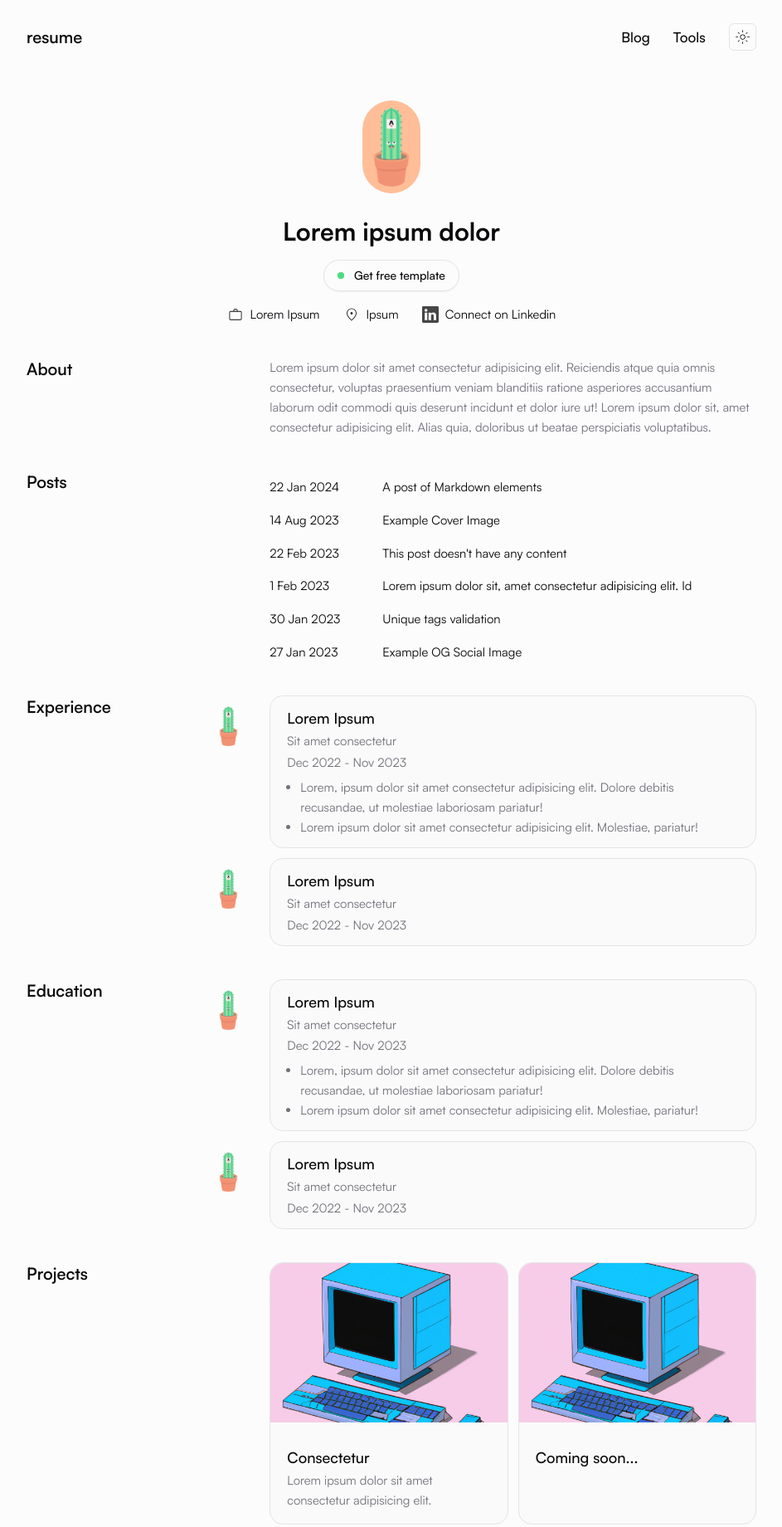
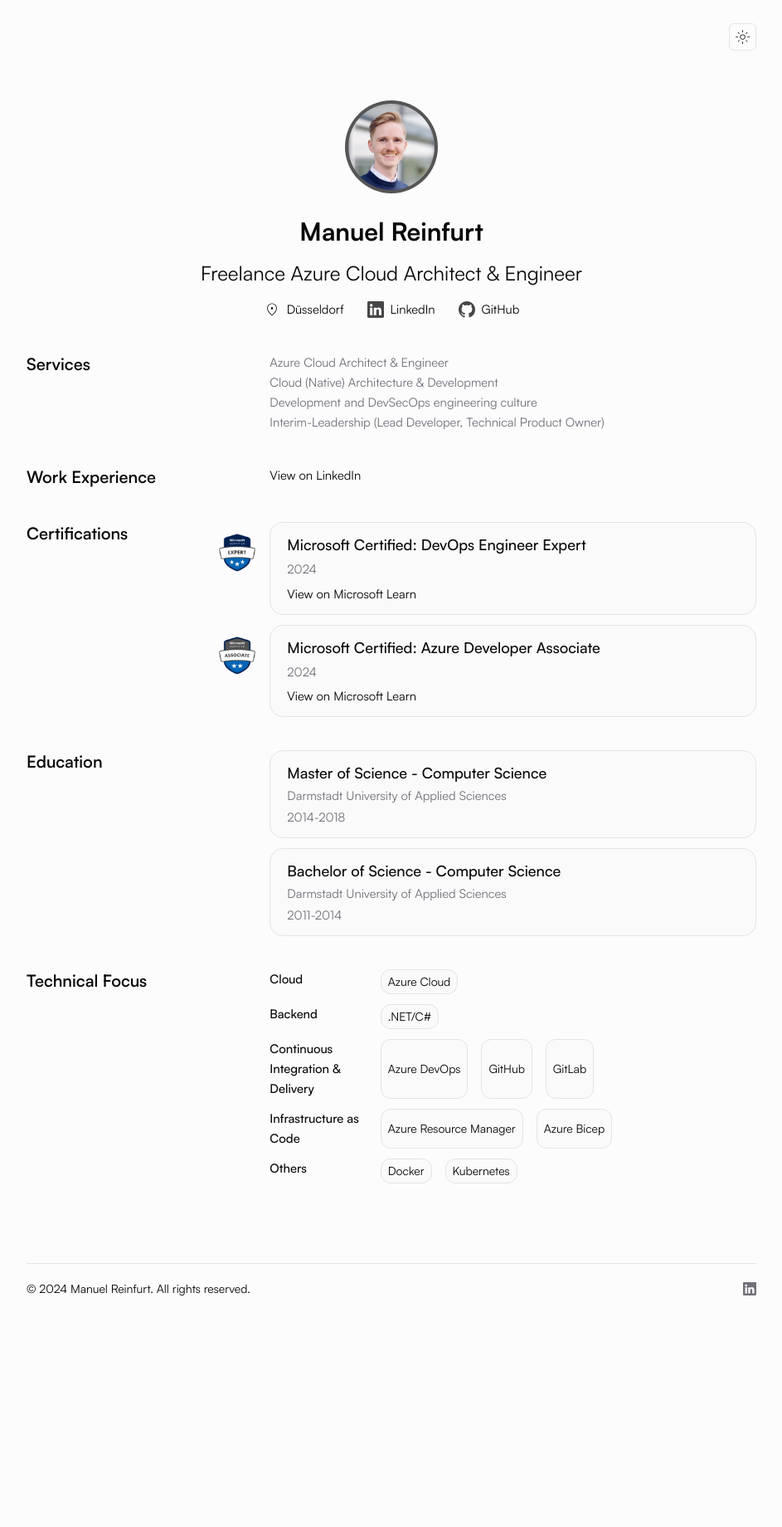
Before and after one commit to mreinfurt/mreinfurt.github.io, an Astro site: page / in a window 1280 px wide. Shown: the top 1840 px of the page at 83% size, without its empty margins (168-1111 px from the left). After the commit the page ends 1603 px from the top, so only its background shows below. Built offline with nearby package versions, Linux system fonts and the light colour scheme; Astro itself is replaced by a stand-in of ours; some packages are replaced by stand-ins of ours.

Commit message:
Update portfolio

```diff
--- a/src/components/layout/Footer.astro
+++ b/src/components/layout/Footer.astro
@@ -17,7 +17,7 @@
           class='inline-flex gap-x-2 text-gray-600 hover:text-gray-800 dark:focus:outline-none dark:focus:ring-1 dark:focus:ring-gray-600'
           href='/privacy'>Privacy</a
         > -->
-				<p class=''>© 2024 lorem. All rights reserved.</p>
+				<p class=''>© 2024 Manuel Reinfurt. All rights reserved.</p>
 			</div>
 
 			<div class='flex items-center justify-between'>
@@ -26,7 +26,7 @@
 					<!-- Linkedin -->
 					<a
 						class='inline-block text-muted-foreground transition-all hover:text-muted-foreground/75'
-						href='https://www.linkedin.com/in/example/'
+						href='https://www.linkedin.com/in/manuel-reinfurt-1868a1153/	'
 					>
 						<svg
 							class='h-4 w-4 flex-shrink-0'
--- a/src/components/layout/Header.astro
+++ b/src/components/layout/Header.astro
@@ -7,21 +7,9 @@
 		class='relative mx-auto flex w-full items-center justify-between sm:flex sm:items-center'
 		aria-label='global'
 	>
-		<a class='flex-none text-xl font-semibold' href='/' aria-label='Brand'>resume</a>
+		<a class='flex-none text-xl font-semibold' href='/' aria-label='Brand'></a>
 
 		<div class='flex flex-row items-center justify-center gap-x-5 sm:gap-x-7'>
-			<a
-				href='/blog'
-				class='flex-none text-[1.05rem] font-medium hover:text-foreground/75'
-				aria-label='Nav Menu Item'
-				>Blog
-			</a>
-			<a
-				href='/tools'
-				class='flex-none text-[1.05rem] font-medium hover:text-foreground/75'
-				aria-label='Nav Menu Item'
-				>Tools
-			</a>
 
 			<button
 				id='toggleDarkMode'
--- a/src/pages/index.astro
+++ b/src/pages/index.astro
@@ -5,17 +5,17 @@ import Card from '../components/Card.astro'
 import ProjectCard from '../components/ProjectCard.astro'
 import Label from '../components/Label.astro'
 import SkillLayout from '../components/SkillLayout.astro'
-import PostPreview from '@/components/blog/PostPreview.astro'
 
 import { Image } from 'astro:assets'
-import astro from '../assets/about-astro.png'
+import profileImage from '../assets/profile.jpeg'
 
 import { getAllPosts, sortMDByDate } from '@/utils'
 
-const languages = ['lorem', 'ipsum']
-const frontend = ['lorem', 'ipsum', 'lorem', 'ipsum', 'lorem', 'ipsum', 'lorem']
-const backend = ['lorem', 'ipsum', 'lorem', 'ipsum']
-const others = ['lorem', 'ipsum', 'lorem', 'ipsum', 'lorem']
+const cloud = ['Azure Cloud']
+const backend = ['.NET/C#']
+const cicd = ['Azure DevOps', 'GitHub', 'GitLab']
+const iac = ['Azure Resource Manager', 'Azure Bicep']
+const others = ['Docker', 'Kubernetes']
 
 const MAX_POSTS = 10
 const allPosts = await getAllPosts()
@@ -26,37 +26,17 @@ const allPostsByDate = sortMDByDate(allPosts).slice(0, MAX_POSTS)
 	<div class='flex w-full flex-col gap-y-10'>
 		<section class='flex flex-col items-center gap-y-7'>
 			<Image
-				src={astro}
+				src={profileImage}
 				alt='profile photo'
-				class='h-28 w-auto rounded-full bg-[#FFBE98] p-2'
+				class='h-28 w-auto rounded-full bg-[#555555] p-1'
 				loading='eager'
 			/>
 
 			<div class='flex flex-col items-center gap-y-4'>
-				<h1 class='text-3xl font-bold'>Lorem ipsum dolor</h1>
-				<a
-					href='https://github.com/srleom/astro-theme-resume.git'
-					class='flex flex-row items-center gap-x-3 rounded-3xl border border-input px-4 py-2 text-sm shadow-sm transition-all hover:shadow-md'
-				>
-					<span class='relative flex items-center justify-center'>
-						<span
-							class='absolute inline-flex h-2 w-2 animate-ping rounded-full border border-green-400 bg-green-400 opacity-75'
-						></span>
-						<span class='relative inline-flex h-2 w-2 rounded-full bg-green-400'></span>
-					</span>
-
-					<p class='font-medium'>Get free template</p>
-				</a>
+				<h1 class='text-3xl font-bold'>Manuel Reinfurt</h1>
+				<span class='text-2xl'>Freelance Azure Cloud Architect & Engineer</span>
 				<div class='flex flex-wrap justify-center gap-x-7 gap-y-3'>
-					<Label title='Lorem Ipsum'>
-						<svg xmlns='http://www.w3.org/2000/svg' viewBox='0 0 24 24' class='h-5 w-5' slot='icon'
-							><path
-								fill='currentColor'
-								d='M4.615 20q-.69 0-1.152-.462Q3 19.075 3 18.385v-9.77q0-.69.463-1.152Q3.925 7 4.615 7H9V5.615q0-.69.463-1.152Q9.925 4 10.615 4h2.77q.69 0 1.153.463q.462.462.462 1.152V7h4.385q.69 0 1.152.463q.463.462.463 1.152v9.77q0 .69-.462 1.152q-.463.463-1.153.463zm0-1h14.77q.23 0 .423-.192q.192-.193.192-.423v-9.77q0-.23-.192-.423Q19.615 8 19.385 8H4.615q-.23 0-.423.192Q4 8.385 4 8.615v9.77q0 .23.192.423q.193.192.423.192M10 7h4V5.615q0-.23-.192-.423Q13.615 5 13.385 5h-2.77q-.23 0-.423.192q-.192.193-.192.423zM4 19V8z'
-							></path></svg
-						>
-					</Label>
-					<Label title='Ipsum'>
+					<Label title='Düsseldorf'>
 						<svg xmlns='http://www.w3.org/2000/svg' viewBox='0 0 24 24' class='h-5 w-5' slot='icon'
 							><path
 								fill='currentColor'
@@ -65,9 +45,9 @@ const allPostsByDate = sortMDByDate(allPosts).slice(0, MAX_POSTS)
 						>
 					</Label>
 					<Label
-						title='Connect on Linkedin'
+						title='LinkedIn'
 						as='a'
-						href='https://www.linkedin.com/in/example/'
+						href='http://linkedin.com/in/manuel-reinfurt-1868a1153/'
 						target='_blank'
 					>
 						<svg
@@ -81,150 +61,80 @@ const allPostsByDate = sortMDByDate(allPosts).slice(0, MAX_POSTS)
 							></path></svg
 						>
 					</Label>
+					<Label
+						title='GitHub'
+						as='a'
+						href='http://github.com/mreinfurt'
+						target='_blank'
+					>
+						<svg
+							xmlns='http://www.w3.org/2000/svg'
+							viewBox='0 0 16 16'
+							slot='icon'
+							class='h-5 w-5 text-foreground/75'
+							><path
+								fill='currentColor'
+								d="M8 0C3.58 0 0 3.58 0 8c0 3.54 2.29 6.53 5.47 7.59.4.07.55-.17.55-.38 0-.19-.01-.82-.01-1.49-2.01.37-2.53-.49-2.69-.94-.09-.23-.48-.94-.82-1.13-.28-.15-.68-.52-.01-.53.63-.01 1.08.58 1.23.82.72 1.21 1.87.87 2.33.66.07-.52.28-.87.51-1.07-1.78-.2-3.64-.89-3.64-3.95 0-.87.31-1.59.82-2.15-.08-.2-.36-1.02.08-2.12 0 0 .67-.21 2.2.82.64-.18 1.32-.27 2-.27s1.36.09 2 .27c1.53-1.04 2.2-.82 2.2-.82.44 1.1.16 1.92.08 2.12.51.56.82 1.27.82 2.15 0 3.07-1.87 3.75-3.65 3.95.29.25.54.73.54 1.48 0 1.07-.01 1.93-.01 2.2 0 .21.15.46.55.38A8.01 8.01 0 0 0 16 8c0-4.42-3.58-8-8-8"							></path></svg
+						>
+					</Label>
 				</div>
 			</div>
 		</section>
 
-		<Section title='About'>
+		<Section title='Services'>
 			<p class='text-muted-foreground'>
-				Lorem ipsum dolor sit amet consectetur adipisicing elit. Reiciendis atque quia omnis
-				consectetur, voluptas praesentium veniam blanditiis ratione asperiores accusantium laborum
-				odit commodi quis deserunt incidunt et dolor iure ut! Lorem ipsum dolor sit, amet
-				consectetur adipisicing elit. Alias quia, doloribus ut beatae perspiciatis voluptatibus.
+				Azure Cloud Architect & Engineer<br>
+				Cloud (Native) Architecture & Development<br>
+				Development and DevSecOps engineering culture<br>
+				Interim-Leadership (Lead Developer, Technical Product Owner)<br>
 			</p>
 		</Section>
-		{
-			allPostsByDate.length > 0 && (
-				<Section title='Posts'>
-					<ul class='flex flex-col gap-y-2'>
-						{allPostsByDate.map((p) => (
-							<li class='flex flex-col gap-x-2 sm:flex-row'>
-								<PostPreview post={p} />
-							</li>
-						))}
-					</ul>
-				</Section>
-			)
-		}
 
-		<Section title='Experience'>
+		<Section title='Work Experience'>
+			<a href='https://www.linkedin.com/in/manuel-reinfurt-1868a1153/'>View on LinkedIn</a>
+		</Section>
+
+		<Section title='Certifications'>
 			<Card
-				heading='Lorem Ipsum'
-				subheading='Sit amet consectetur'
-				date='Dec 2022 - Nov 2023'
-				imagePath='/src/assets/about-astro.png'
-				altText='Lorem, ipsum dolor sit'
+				heading='Microsoft Certified: DevOps Engineer Expert'
+				imagePath='/src/assets/microsoft-certified-expert-badge.png'
+				altText='Microsoft Certified Expert Badge'
+				imageClass='h-12 w-auto md:-left-16'
+				date='2024'
+			>
+			<a href="https://learn.microsoft.com/api/credentials/share/en-us/ManuelReinfurt-0160/227FB3B230C3E89A?sharingId=F62B9C4623335750">View on Microsoft Learn</a>
+		</Card>
+			<Card
+				heading='Microsoft Certified: Azure Developer Associate'
+				imagePath='/src/assets/microsoft-certified-associate-badge.png'
+				date='2024'
+				altText='Microsoft Certified Associate Badge'
 				imageClass='h-12 w-auto md:-left-16'
 			>
-				<ul class='ml-4 list-disc text-muted-foreground'>
-					<li>
-						Lorem, ipsum dolor sit amet consectetur adipisicing elit. Dolore debitis recusandae, ut
-						molestiae laboriosam pariatur!
-
-						<li>Lorem ipsum dolor sit amet consectetur adipisicing elit. Molestiae, pariatur!</li>
-					</li>
-				</ul>
+			<a href="https://learn.microsoft.com/api/credentials/share/de-de/ManuelReinfurt-0160/274212D6298AD695?sharingId=F62B9C4623335750">View on Microsoft Learn</a>
 			</Card>
-			<Card
-				heading='Lorem Ipsum'
-				subheading='Sit amet consectetur'
-				date='Dec 2022 - Nov 2023'
-				imagePath='/src/assets/about-astro.png'
-				altText='Lorem, ipsum dolor sit'
-				imageClass='h-12 w-auto md:-left-16'
-			/>
 		</Section>
 
 		<Section title='Education'>
 			<Card
-				heading='Lorem Ipsum'
-				subheading='Sit amet consectetur'
-				date='Dec 2022 - Nov 2023'
-				imagePath='/src/assets/about-astro.png'
-				altText='Lorem, ipsum dolor sit'
-				imageClass='h-12 w-auto md:-left-16'
+				heading='Master of Science - Computer Science'
+				subheading='Darmstadt University of Applied Sciences'
+				date='2014-2018'
 			>
-				<ul class='ml-4 list-disc text-muted-foreground'>
-					<li>
-						Lorem, ipsum dolor sit amet consectetur adipisicing elit. Dolore debitis recusandae, ut
-						molestiae laboriosam pariatur!
-
-						<li>Lorem ipsum dolor sit amet consectetur adipisicing elit. Molestiae, pariatur!</li>
-					</li>
-				</ul>
 			</Card>
 			<Card
-				heading='Lorem Ipsum'
-				subheading='Sit amet consectetur'
-				date='Dec 2022 - Nov 2023'
-				imagePath='/src/assets/about-astro.png'
-				altText='Lorem, ipsum dolor sit'
-				imageClass='h-12 w-auto md:-left-16'
+				heading='Bachelor of Science - Computer Science'
+				subheading='Darmstadt University of Applied Sciences'
+				date='2011-2014'
 			/>
 		</Section>
 
-		<Section title='Projects'>
-			<div class='flex flex-col gap-y-3 sm:flex-row sm:gap-x-3 sm:gap-y-0'>
-				<ProjectCard
-					href='https://www.google.com'
-					heading='Consectetur'
-					subheading='Lorem ipsum dolor sit amet consectetur adipisicing elit.'
-					imagePath='/src/assets/coming-soon.png'
-					altText='Example'
-					class='w-full sm:w-1/2'
-				/>
-				<ProjectCard
-					as='div'
-					heading='Coming soon...'
-					subheading=''
-					imagePath='/src/assets/coming-soon.png'
-					altText='Lorem, ipsum dolor sit'
-					class='w-full sm:w-1/2'
-				/>
-			</div>
-		</Section>
-
-		<Section title='Certifications'>
-			<Card
-				as='a'
-				heading='Lorem ipsum, dolor sit amet consectetur adipisicing.'
-				subheading='Lorem ipsum dolor sit amet consectetur adipisicing elit. Aperiam dicta magni consequuntur corrupti.'
-				date='Mar 2024 - Mar 2024'
-				imagePath='/src/assets/about-astro.png'
-				altText='Lorem, ipsum dolor sit'
-				imageClass='h-11 w-auto md:-left-16'
-				href='https://www.google.com'
-			/>
-			<Card
-				as='a'
-				heading='Lorem ipsum, dolor sit amet'
-				subheading='Lorem ipsum dolor sit amet consectetur adipisicing elit. Aperiam dicta.'
-				date='Mar 2029 - Mar 2032'
-				imagePath='/src/assets/about-astro.png'
-				altText='Lorem, ipsum dolor sit'
-				imageClass='h-11 w-auto md:-left-16'
-				href='https://www.google.com'
-			/>
-		</Section>
-
-		<Section title='Skills'>
-			<SkillLayout title='Languages' skills={languages} />
-			<SkillLayout title='Frontend' skills={frontend} />
+		<Section title='Technical Focus'>
+			<SkillLayout title='Cloud' skills={cloud} />
 			<SkillLayout title='Backend' skills={backend} />
+			<SkillLayout title='Continuous Integration & Delivery' skills={cicd} />
+			<SkillLayout title='Infrastructure as Code' skills={iac} />
 			<SkillLayout title='Others' skills={others} />
 		</Section>
 	</div>
-	<a
-		href='https://github.com/srleom/astro-theme-resume.git'
-		class='mt-16 flex flex-row items-center gap-x-3 rounded-3xl border border-input px-4 py-2 text-sm shadow-sm transition-all hover:shadow-md'
-	>
-		<span class='relative flex items-center justify-center'>
-			<span
-				class='absolute inline-flex h-2 w-2 animate-ping rounded-full border border-green-400 bg-green-400 opacity-75'
-			></span>
-			<span class='relative inline-flex h-2 w-2 rounded-full bg-green-400'></span>
-		</span>
-
-		<p class='font-medium'>Get free template</p>
-	</a>
 </PageLayout>
```
Also changed, not shown: public/images/profile.jpeg (added), src/assets/h_da.png (added), src/assets/microsoft-certified-associate-badge.png (added), src/assets/microsoft-certified-expert-badge.png (added), src/assets/profile.jpeg (added), 1 other file.
